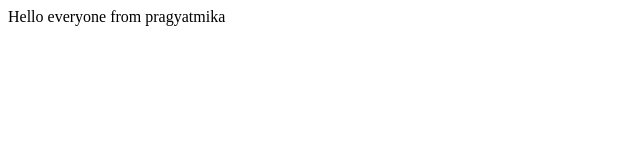
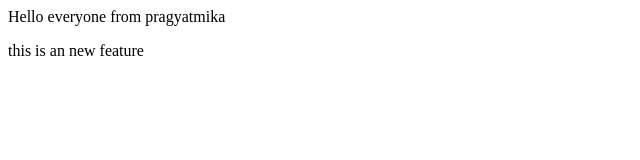
Before and after one commit to sharvari34/localrepo, a plain HTML site: page index.html in a window 1280 px wide. Shown: the whole page, without its empty margins (0-640 px from the left). Drawn offline with Linux system fonts and the light colour scheme.

Commit message:
add new features

```diff
--- a/index.html
+++ b/index.html
@@ -1 +1,2 @@
 <p>Hello everyone from pragyatmika</p>
+<p>this is an new feature</p>
```
